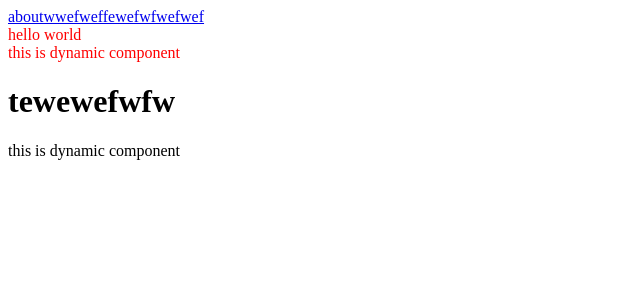
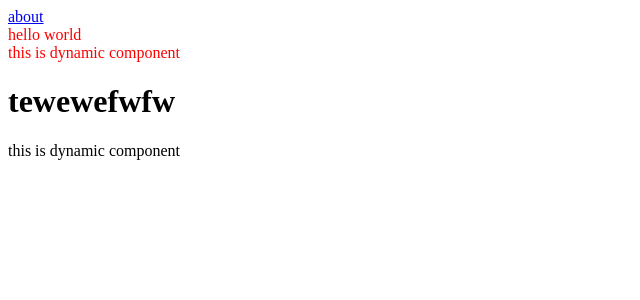
Before and after one commit to simpsons01/104-webpack-university, a Vue app: page / in a window 1280 px wide. Shown: the top 300 px of the page, without its empty margins (0-640 px from the left). Built offline with nearby package versions, Linux system fonts and the light colour scheme.

Commit message:
fix about page text

```diff
--- a/src/App.vue
+++ b/src/App.vue
@@ -1,7 +1,7 @@
 <template>
   <div id="app">
     <router-link to="/about">
-      aboutwwefweffewefwfwefwef
+      about
     </router-link>
     <router-view />
   </div>
```
